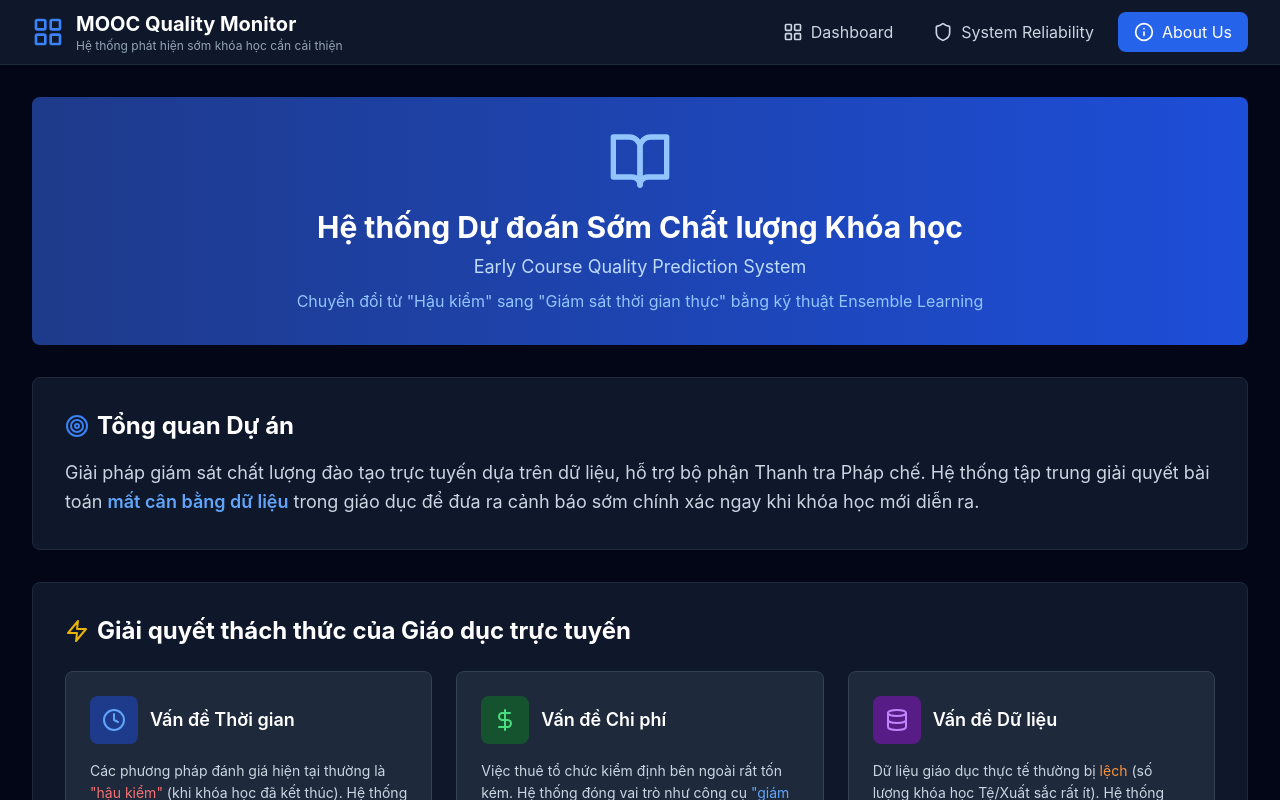
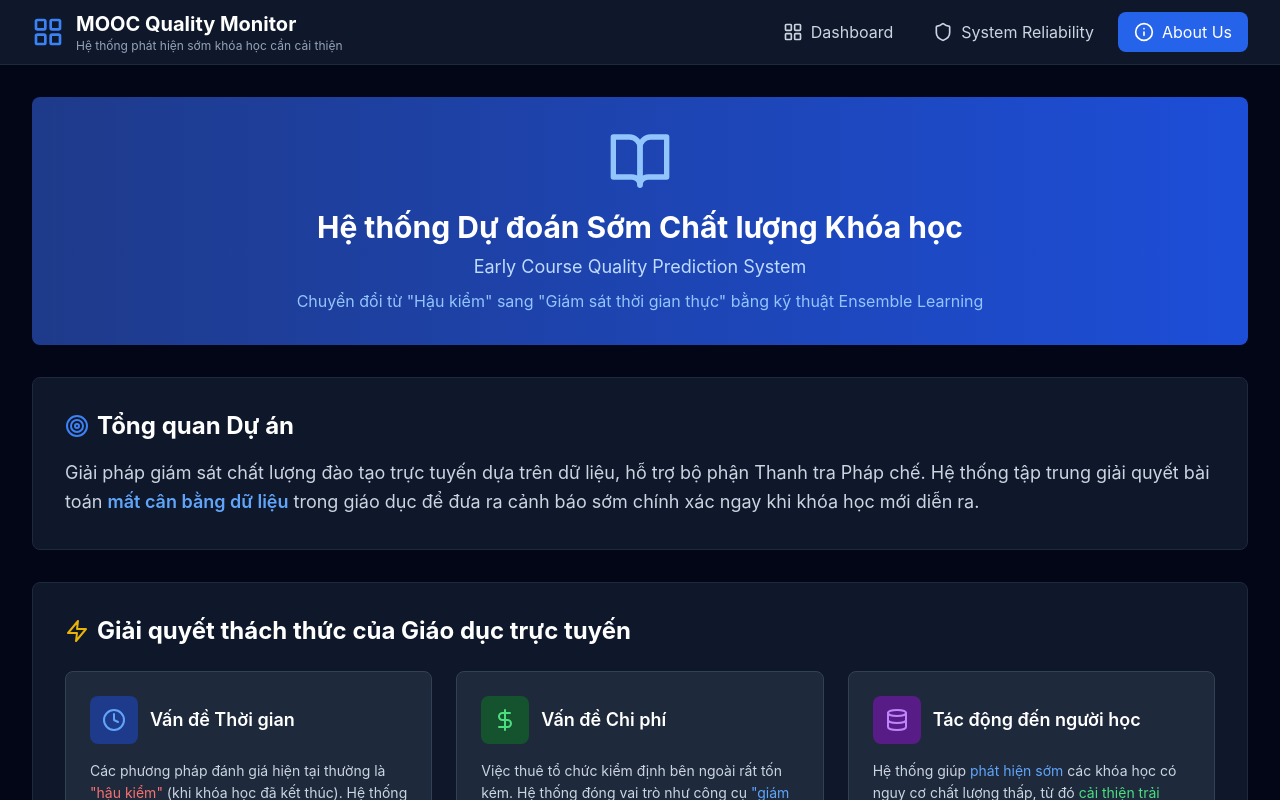
Before and after one commit to DazKha/Course-Quality-Monitoring-System, a React (Vite) app in the folder frontend/: page / in a window 1280 px wide. Both pictures are taken after a click on the button "About Us". Shown: the top 800 px of the page. Built offline with nearby package versions, Linux system fonts and the light colour scheme; no server answers.

Commit message:
fixed incorrect contents

```diff
--- a/frontend/src/components/AboutUs.jsx
+++ b/frontend/src/components/AboutUs.jsx
@@ -77,17 +77,18 @@ function AboutUs() {
             </p>
           </div>
 
-          {/* Data Problem */}
+          {/* Impact on Learners */}
           <div className="bg-slate-800 rounded-lg p-6 border border-slate-700">
             <div className="flex items-center space-x-3 mb-4">
               <div className="w-12 h-12 bg-purple-900 rounded-lg flex items-center justify-center">
                 <Database className="w-6 h-6 text-purple-400" />
               </div>
-              <h3 className="text-white font-semibold text-lg">Vấn đề Dữ liệu</h3>
+              <h3 className="text-white font-semibold text-lg">Tác động đến người học</h3>
             </div>
             <p className="text-slate-300 text-sm leading-relaxed">
-              Dữ liệu giáo dục thực tế thường bị <span className="text-orange-400">lệch</span> (số lượng khóa học Tệ/Xuất sắc rất ít).
-              Hệ thống được thiết kế chuyên biệt để <span className="text-green-400">bắt được các tín hiệu thiểu số</span> đó.
+              Hệ thống giúp <span className="text-blue-400">phát hiện sớm</span> các khóa học có nguy cơ chất lượng thấp,
+              từ đó <span className="text-green-400">cải thiện trải nghiệm học tập</span>, giảm tỷ lệ bỏ học và
+              nâng cao chất lượng tổng thể của nền tảng.
             </p>
           </div>
         </div>
--- a/frontend/src/components/Dashboard.jsx
+++ b/frontend/src/components/Dashboard.jsx
@@ -5,7 +5,7 @@ import OngoingView from './OngoingView';
 import { getApiUrl } from '../config';
 
 function Dashboard() {
-  const [view, setView] = useState('historical'); // 'historical' or 'ongoing'
+  const [view, setView] = useState('ongoing'); // 'historical' or 'ongoing'
   const [stats, setStats] = useState(null);
   const [loading, setLoading] = useState(true);
 
@@ -133,21 +133,19 @@ function Dashboard() {
           <div className="flex bg-slate-800 rounded-lg p-1">
             <button
               onClick={() => setView('historical')}
-              className={`px-4 py-2 rounded-md text-sm font-medium transition-all ${
-                view === 'historical'
+              className={`px-4 py-2 rounded-md text-sm font-medium transition-all ${view === 'historical'
                   ? 'bg-blue-600 text-white shadow-lg'
                   : 'text-slate-400 hover:text-white'
-              }`}
+                }`}
             >
               Historical Data
             </button>
             <button
               onClick={() => setView('ongoing')}
-              className={`px-4 py-2 rounded-md text-sm font-medium transition-all ${
-                view === 'ongoing'
+              className={`px-4 py-2 rounded-md text-sm font-medium transition-all ${view === 'ongoing'
                   ? 'bg-blue-600 text-white shadow-lg'
                   : 'text-slate-400 hover:text-white'
-              }`}
+                }`}
             >
               Ongoing Prediction
             </button>
```
Also changed, not shown: 1 other file (tests, documents, lock files or other folders).
